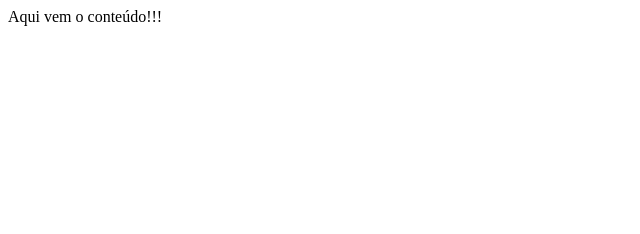
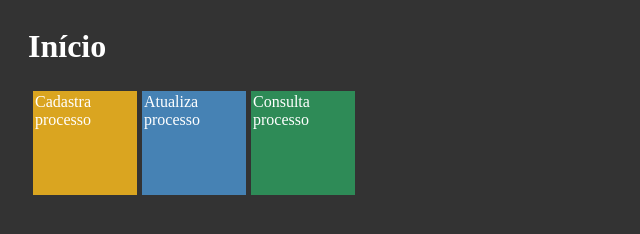
Before and after one commit to raphichu/RCSoftware, a website: page Sistema/public_html/index.html in a window 1280 px wide. Shown: the whole page, without its empty margins (0-640 px from the left). Drawn offline with nearby package versions, Linux system fonts and the light colour scheme; a web font is replaced by a local one.

Commit message:
Criado menu inicial Metro

```diff
--- a/Sistema/public_html/index.html
+++ b/Sistema/public_html/index.html
@@ -1,16 +1,32 @@
-<!DOCTYPE html>
-<!--
-To change this license header, choose License Headers in Project Properties.
-To change this template file, choose Tools | Templates
-and open the template in the editor.
--->
 <html>
     <head>
-        <title>RC Assessoria Imobiliária - Software 1.0b</title>
-        <meta charset="UTF-8">
-        <meta name="viewport" content="width=device-width, initial-scale=1.0">
+        <title>Menu Metro HTML</title>
+        <link rel="stylesheet" href="style.css"/>
+        <meta charset="UTF-8"/>
+        <script type="text/javascript" src="http://code.jquery.com/jquery-1.9.0.min.js"></script>
+        <script type="text/javascript" src="script.js"></script>
     </head>
     <body>
-        <div>Aqui vem o conteúdo!!!</div>
-    </body>
+        <h1>Início</h1>
+        <div class="pagina">
+            <div class="container">
+                <div class="linha">
+                    <div class="yellow tile">
+                        Cadastra processo
+                    </div>
+                    <div class="blue tile">
+                        Atualiza processo
+                    </div>
+                    <div class="green tile">
+                        Consulta processo
+                    </div>
+                </div>
+                <div class="linha">
+                </div>
+                <div class="linha">
+                </div>
+            </div>
+        </div>
+    </div>
+</body>
 </html>
--- /dev/null
+++ b/Sistema/public_html/script.js
@@ -0,0 +1,5 @@
+/*
+ * To change this license header, choose License Headers in Project Properties.
+ * To change this template file, choose Tools | Templates
+ * and open the template in the editor.
+ */
--- /dev/null
+++ b/Sistema/public_html/style.css
@@ -0,0 +1,50 @@
+/*
+    Created on : 25 de jul de 2019, 10:01:14
+    Author     : rapha
+*/
+
+@font-face { font-family: Century; src: url('GOTHIC.ttf');}
+
+body{
+    font-family: Century;
+    background: rgb(51,51,51);
+    color: #fff;
+    padding:20px;
+}
+
+.pagina{
+    width:100%;
+    overflow-x:auto;
+    height:100%;
+}
+
+.linha{
+    width:auto;
+    padding:5px;
+    height:110px;
+    display:table;
+}
+
+.tile{
+    height:100px;
+    width:100px;
+    float:left;
+    margin:0 5px 0 0;
+    padding:2px;
+}
+
+.yellow{
+    background:#DAA520;
+}
+
+.red{
+    background:#CD0000;
+}
+
+.blue{
+    background:#4682B4;
+}
+
+.green{
+    background-color: #2E8B57;
+}
```
